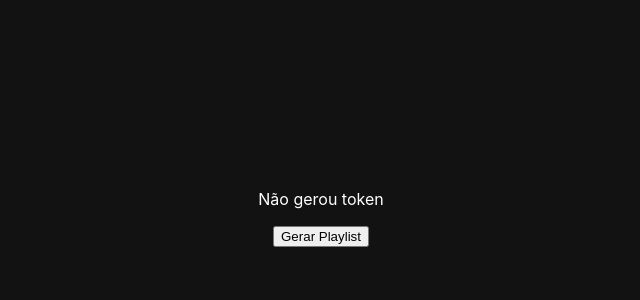
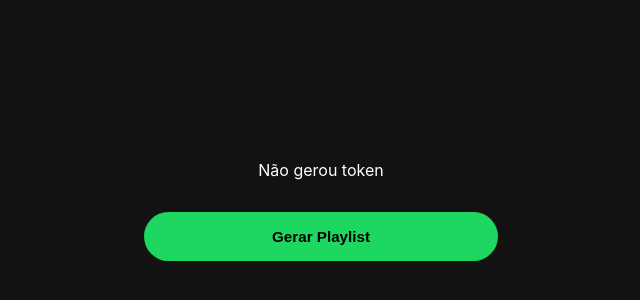
Before and after one commit to maduMelo/playlist-generator, a React (Create React App) app: page /profile in a window 1280 px wide. Shown: the part 190-490 px from the top of the page, without its empty margins (319-959 px from the left). Built offline with nearby package versions, Linux system fonts and the light colour scheme.

Commit message:
adding CSS on auth and profile pages

```diff
--- a/src/components/Button.jsx
+++ b/src/components/Button.jsx
@@ -1,5 +1,12 @@
-function Button() {
-  return <button>Click me</button>;
+import './GreenButton.css';
+import './TransparentButton.css';
+
+function Button({ text, buttonClass, action }) {
+    return (
+        <div className={`${buttonClass}-button-container`}>
+            <button className={`${buttonClass}-button`} onClick={action}>{text}</button>
+        </div>
+    );
 };
 
 export default Button;
--- /dev/null
+++ b/src/components/GreenButton.css
@@ -0,0 +1,33 @@
+.green-button {
+    background-color: #1ed760;
+    color: #000000;
+
+    font-family: sans-serif;
+
+    padding: 1rem 8rem;
+    border-radius: 30px;
+
+    font-size: .95rem;
+    font-weight: bold;
+
+    border: none;
+    cursor: pointer;
+}
+
+.green-button:hover {
+    background-color: #1fdf64;
+    color: #000000;
+
+    padding: .95rem 8.1rem;
+    font-size: .96rem;
+}
+
+.green-button-container {
+
+    display: flex;
+    align-items: center;
+    justify-content: center;
+
+    min-width: 24rem;
+    min-height: 5rem;
+}
--- /dev/null
+++ b/src/components/TransparentButton.css
@@ -0,0 +1,30 @@
+.transparent-button {
+    background-color: transparent;
+    color: white;
+
+    font-family: sans-serif;
+
+    padding: 1.1rem 3rem;
+    border-radius: 6px;
+
+    font-size: .95rem;
+    font-weight: bold;
+
+    border: none;
+    cursor: pointer;
+
+}
+
+.transparent-button:hover {
+    background-color: rgba(255, 255, 255, 0.055);
+}
+
+.transparent-button-container {
+
+    display: flex;
+    align-items: center;
+    justify-content: center;
+
+    min-width: 1rem;
+    min-height: 5rem;
+}
--- a/src/controllers/authController.js
+++ b/src/controllers/authController.js
@@ -29,7 +29,7 @@ const authControllers = {
         const CLIENT_ID = process.env.REACT_APP_CLIENT_ID;
         const REDIRECT_URI = process.env.REACT_APP_REDIRECT_URI;
 
-        const scope = 'user-read-private user-read-email playlist-modify-public';
+        const scope = 'user-read-private user-read-email user-top-read playlist-modify-public';
         const authUrl = new URL('https://accounts.spotify.com/authorize');
 
         window.localStorage.setItem('code_verifier', codeVerifier);
--- a/src/pages/Auth/Auth.jsx
+++ b/src/pages/Auth/Auth.jsx
@@ -1,12 +1,19 @@
 import './Auth.css';
 
 import authControllers from '../../controllers/authController';
+
+import Button from '../../components/Button';
+
 
 function Auth() {
     return (
         <div>
             <h1 className='tst'>Auth</h1>
-            <button onClick={authControllers.handleAuthorizationRequest}>Log in</button>
+            <Button
+                text='Log in'
+                buttonClass='green'
+                action={authControllers.handleAuthorizationRequest}
+            />
         </div>
     );
 };
--- a/src/pages/Profile/Profile.jsx
+++ b/src/pages/Profile/Profile.jsx
@@ -6,6 +6,7 @@ import spotifyControllers from "../../controllers/spotifyControllers";
 import "./Profile.css";
 
 import User from "./components/User";
+import Button from "../../components/Button";
 
 
 function Profile() {
@@ -21,9 +22,12 @@ function Profile() {
     return (
         <div>
             {data ? <User data={data} /> : <p>Não gerou token</p>}
-            <button onClick={() => { navigate('/profile/app', { state: data.id }) }}>
-                Gerar Playlist
-            </button>
+
+            <Button
+                text="Gerar Playlist"
+                buttonClass="green"
+                action={() => { navigate('/profile/app', { state: data.id }) }}
+            />
         </div>
     );
 };
--- /dev/null
+++ b/src/pages/Profile/components/User.css
@@ -0,0 +1,23 @@
+.user-container {
+    display: flex;
+    align-items: center;
+    justify-content: center;
+
+    padding: 2rem;
+    border-radius: 6px;
+    margin: 1rem;
+
+    gap: 1rem;
+}
+
+.user-container img {
+    width: 8rem;
+    height: 8rem;
+
+    border-radius: 50%;
+    object-fit: cover;
+
+    padding: 1.3rem;
+    background-color: rgba(255, 255, 255, 0.055);
+
+}
--- a/src/pages/Profile/components/User.jsx
+++ b/src/pages/Profile/components/User.jsx
@@ -1,11 +1,15 @@
+import './User.css';
+
 function User( { data } ) {
     return (
-        <div>
-            <h2>{data.display_name}</h2>
-            <img src={data.images[0].url} alt={data.display_name} />
-            <p>ID: {data.id}</p>
-            <p>Country: {data.country}</p>
-            <p>Email: {data.email}</p>
+        <div className="user-container">
+            <img src={data.images[1].url} alt={data.display_name} />
+
+            <div>
+               <h1>{data.display_name}</h1>
+                <p>{data.email}</p>
+            </div>
+
         </div>
     );
 };
```
